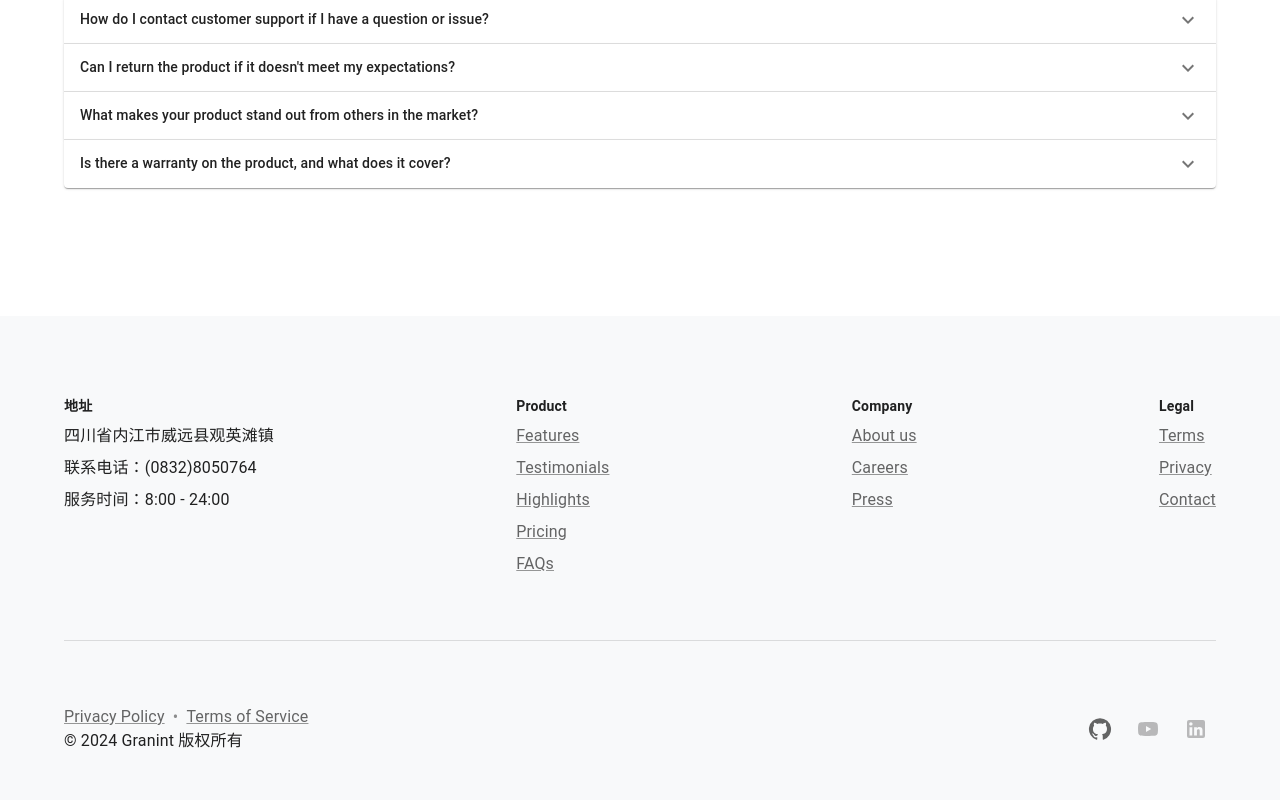
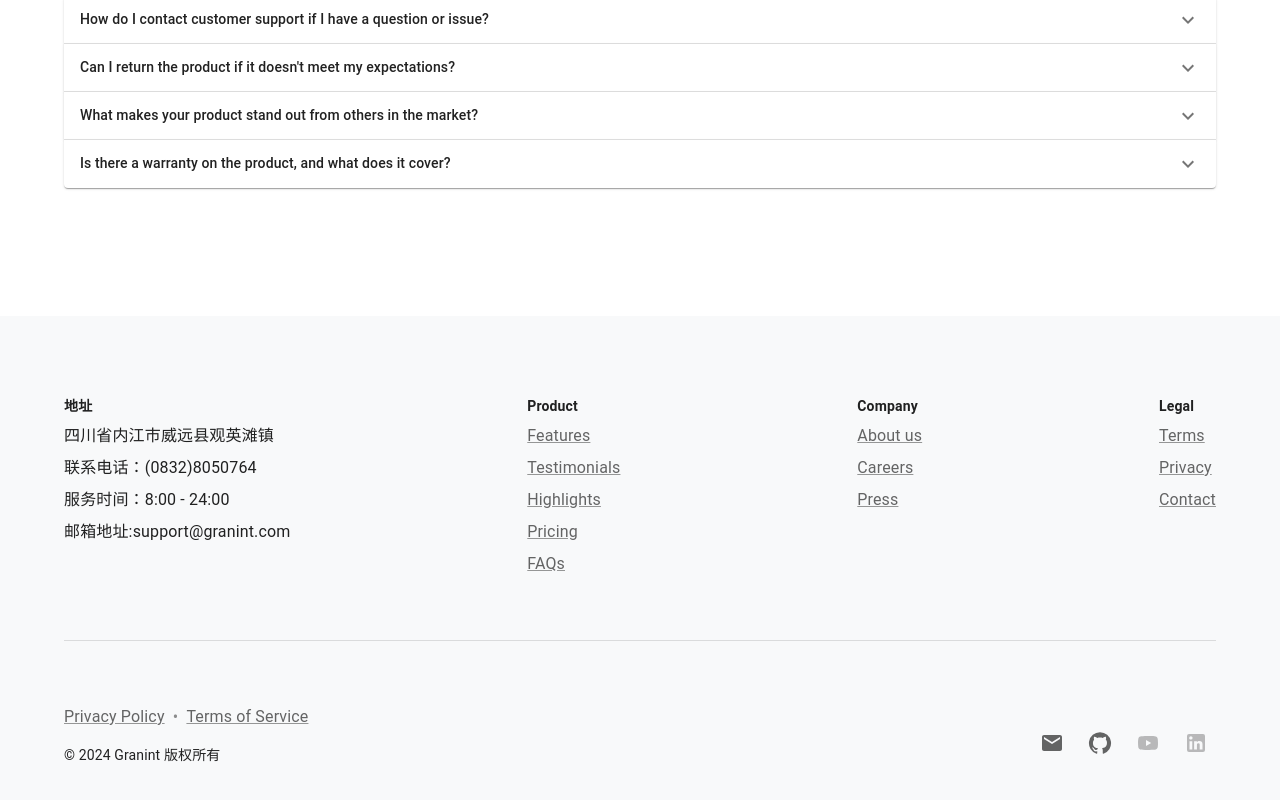
Before and after one commit to granint/granint.github.io, a React (Create React App) app: page / in a window 1280 px wide. Shown: the part 232-1032 px from the top of the page. Built offline with nearby package versions, Linux system fonts and the light colour scheme.

Commit message:
add copyright props.

```diff
--- a/src/Copyright.tsx
+++ b/src/Copyright.tsx
@@ -1,9 +1,9 @@
 import Typography from "@mui/material/Typography";
 
-function Copyright() {
+function Copyright(props: any) {
     const year = new Date().getFullYear()
     return (
-        <Typography >
+        <Typography {...props}>
             {`© ${year === 2024 ? '2024' : `2024 - ${year}`} Granint 版权所有`}
         </Typography>
     );
--- a/src/Footer.tsx
+++ b/src/Footer.tsx
@@ -5,9 +5,10 @@ import Link from "@mui/material/Link";
 import Typography from "@mui/material/Typography";
 import Stack from "@mui/material/Stack";
 import IconButton from "@mui/material/IconButton";
+import EmailIcon from '@mui/icons-material/Email';
 import GithubIcon from '@mui/icons-material/GitHub';
+import LinkedInIcon from '@mui/icons-material/LinkedIn';
 import YouTubeIcon from '@mui/icons-material/YouTube';
-import LinkedInIcon from '@mui/icons-material/LinkedIn';
 
 export default function Footer() {
     return (
@@ -55,6 +56,9 @@ export default function Footer() {
                         </Typography>
                         <Typography>
                             服务时间：8:00 - 24:00
+                        </Typography>
+                        <Typography>
+                            邮箱地址:support@granint.com
                         </Typography>
                     </Box>
                     <Box
@@ -149,7 +153,7 @@ export default function Footer() {
                         <Link color="text.secondary" href="/legal/terms">
                             Terms of Service
                         </Link>
-                        <Copyright />
+                        <Copyright sx={{ py: 2, fontSize: '0.875rem' }} />
                     </Box>
 
                     <Stack
@@ -163,7 +167,16 @@ export default function Footer() {
                     >
                         <IconButton
                             color="inherit"
+                            href="mailto:support@granint.com"
+                            aria-label="GitHub"
+                            sx={{ alignSelf: 'center' }}
+                        >
+                            <EmailIcon />
+                        </IconButton>
+                        <IconButton
+                            color="inherit"
                             href="https://github.com/granint"
+                            target="_blank"
                             aria-label="GitHub"
                             sx={{ alignSelf: 'center' }}
                         >
```
